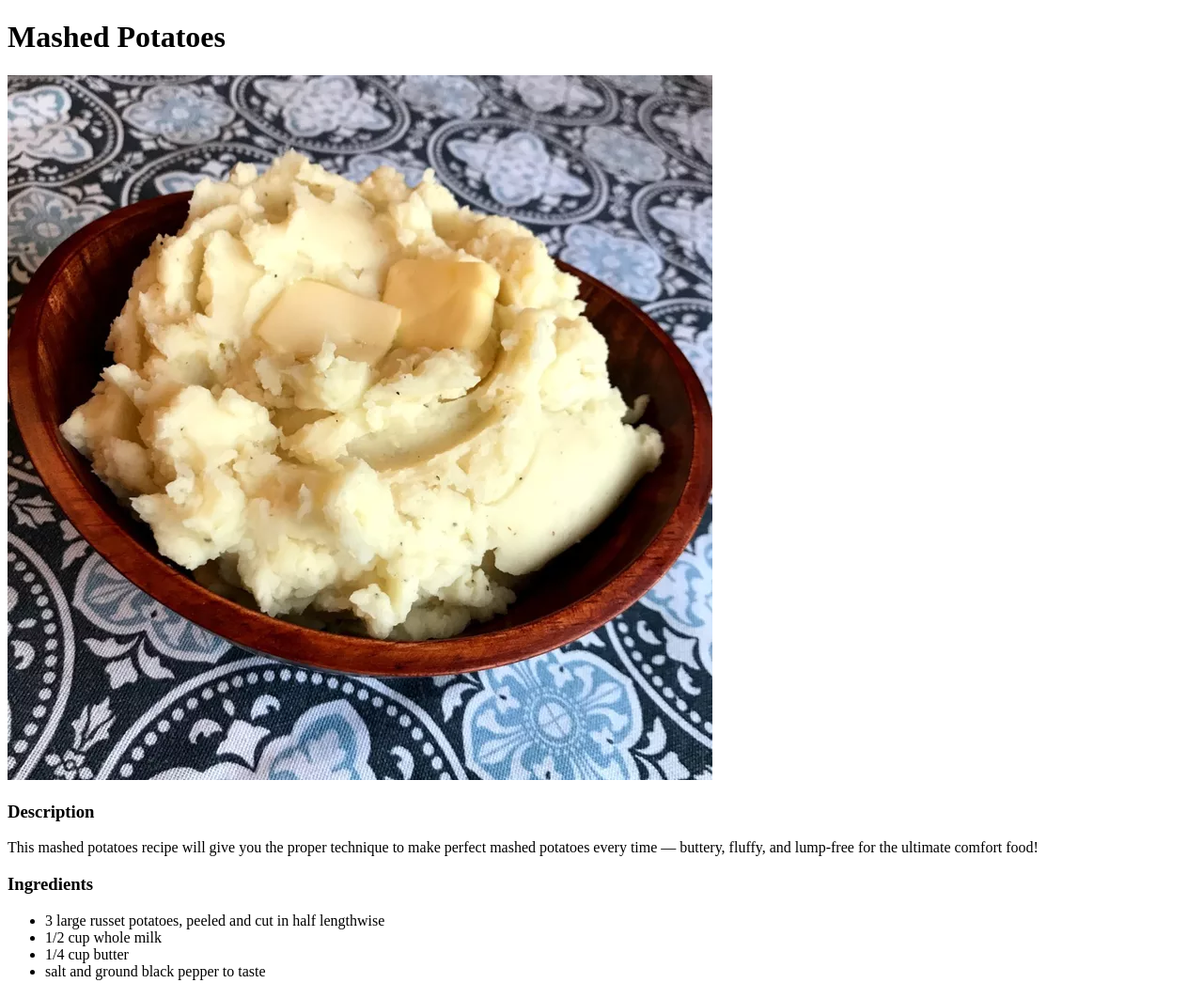
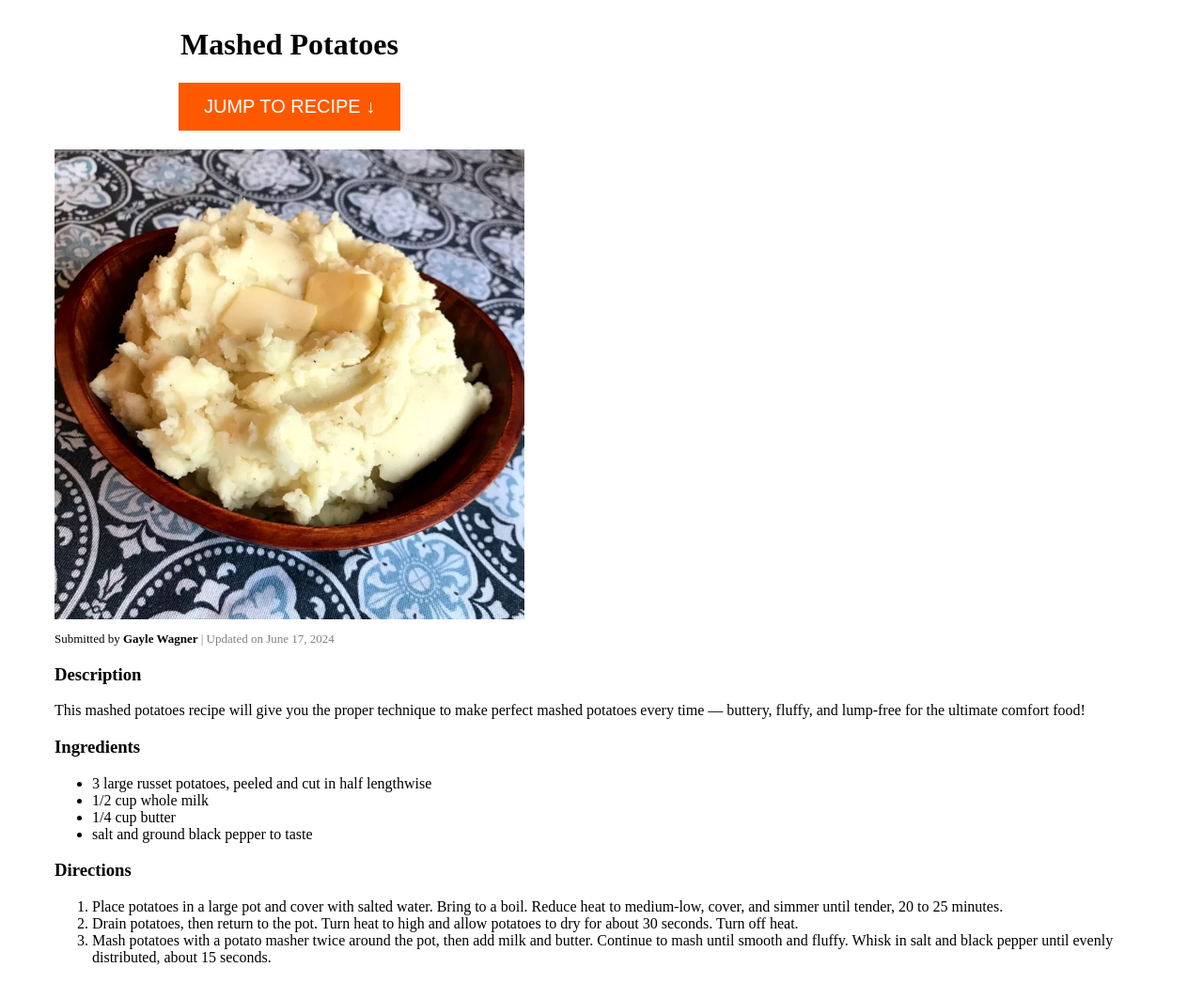
Before and after one commit to mipacn/odin-recipes, a plain HTML site: page recipes/mashed-potatoes.html in a window 1280 px wide. Shown: the top 1046 px of the page at 94% size. Drawn offline with Linux system fonts and the light colour scheme.

Commit message:
Changed the styles of mashed-potatoes.html
Now it is a work of art

```diff
--- a/recipes/mashed-potatoes.html
+++ b/recipes/mashed-potatoes.html
@@ -2,11 +2,14 @@
 <html lang="en">
     <head>
         <meta charset="utf-8">
-        <title>Mashed Potatoes</title>
+        <title>Mashed Potatoes | Evorty Recipes</title>
+        <link rel="stylesheet" href="../styles.css"
     </head>
     <body>
-        <h1>Mashed Potatoes</h1>
+        <h1 class="potatotitle">Mashed Potatoes</h1>
+        <button onclick="location.href='#directions'" class="button">JUMP TO RECIPE       ↓</button>
         <img src="../images/mashed-potatoes.webp">
+        <p class="authordate">Submitted by <strong>Gayle Wagner</strong> <a class="date">| Updated on June 17, 2024</a></p>
         <h3>Description</h3>
         <p>This mashed potatoes recipe will give you the proper technique to make perfect mashed potatoes every time — buttery, fluffy, and lump-free for the ultimate comfort food!</p>
         <h3>Ingredients</h3>
@@ -16,7 +19,7 @@
             <li>1/4 cup butter</li>
             <li>salt and ground black pepper to taste</li>
         </ul>
-        <h3>Directions</h3>
+        <h3 id="directions">Directions</h3>
         <ol>
             <li>Place potatoes in a large pot and cover with salted water. Bring to a boil. Reduce heat to medium-low, cover, and simmer until tender, 20 to 25 minutes.</li>
             <li>Drain potatoes, then return to the pot. Turn heat to high and allow potatoes to dry for about 30 seconds. Turn off heat.</li>
--- /dev/null
+++ b/styles.css
@@ -0,0 +1,45 @@
+html {
+    scroll-behavior: smooth;
+}
+
+img {
+    width: 500px;
+    height: auto;
+    display: block;
+}
+
+body {
+    padding: 0px 50px;
+}
+
+.authordate {
+    font-size: 13px;
+}
+
+.date {
+    color: grey;
+    font-weight: 300;
+}
+
+.button {
+    background-color: rgb(255, 89, 0);
+    color: white;
+    border: 0px;
+    padding: 14px 27px;
+    font-size: 20px;
+    margin: 0px 132px;
+    margin-bottom: 20px;
+    display: block;
+    transition-duration: 0.3s;
+    scroll-behavior: smooth;
+    cursor: pointer;
+}
+
+.button:hover {
+    background-color: rgb(106, 29, 1);
+}
+
+.potatotitle {
+    display: inline-block;
+    margin-left: 134px;
+}
```
Also changed, not shown: index.html (+9 -4 lines), try.html (added, +13 -0 lines).
